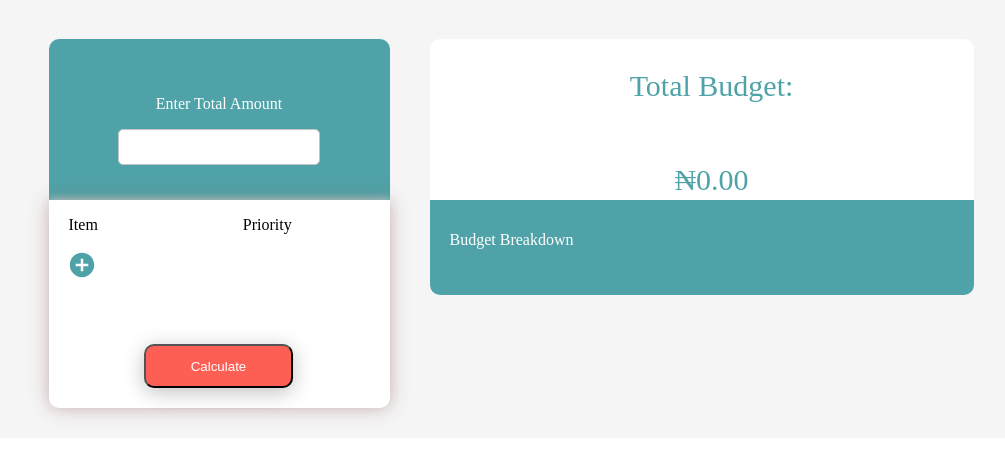
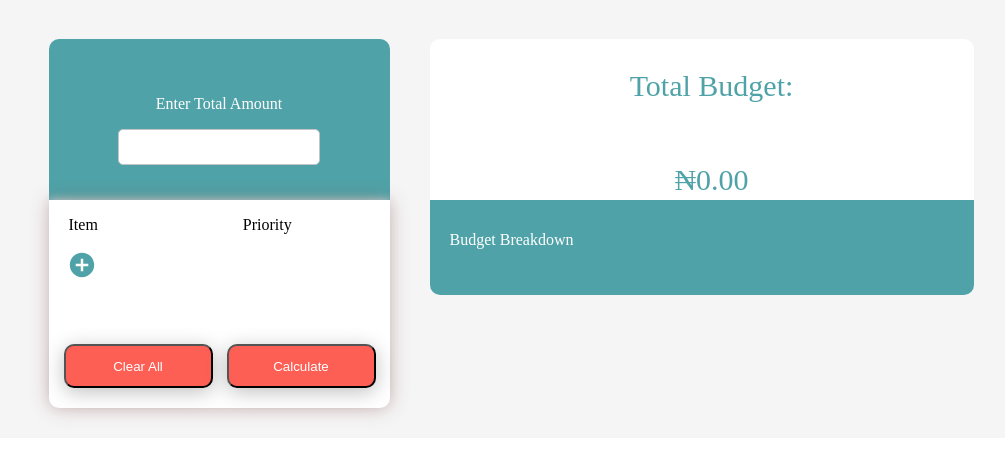
Before and after one commit to hngi/Hephaestus-Budget, a PHP site: page /calculator.html in a window 1280 px wide. Shown: the part 121-585 px from the top of the page, without its empty margins (129-1134 px from the left). Run offline with PHP 8.4, Linux system fonts and the light colour scheme.

Commit message:
adding-clearAll

```diff
--- a/assets/css/calculator.css
+++ b/assets/css/calculator.css
@@ -145,13 +145,21 @@
 
 button {
     margin-top: 60px;
-    margin-left: 95.5px;
+    /* margin-left: 95.5px; */
     width: 149px;
     height: 44px;
     background-color: #FE5F55;
     box-shadow: 0px 4px 20px rgba(0, 0, 0, 0.25);
     border-radius: 10px;
     color: white;
+}
+
+#clear {
+    margin-left: 15px;
+}
+
+#cal {
+    margin-left: 10px;
 }
 
 .breakdown {
@@ -206,6 +214,11 @@ button {
     margin-left: 5px;
 }
 
+.remaining {
+    margin-top: 20px;
+    display: none
+}
+
 @media only screen and (max-width: 1000px) {
     /* .flex-container {
         display: flex;
--- a/assets/js/calculator.js
+++ b/assets/js/calculator.js
@@ -1,6 +1,7 @@
 let total;
 
-var data = []
+let data = []
+let used = 0
 
 function idGenerator() {
     let id
@@ -35,11 +36,15 @@ const calc = document.querySelector('#cal')
 const exp = document.querySelector('.exp')
 const breakdown = document.querySelector('#breakdown')
 const showAmount = document.querySelector('.amount-showing')
+const clearAll = document.querySelector('#clear')
+const remaining = document.querySelector('.remaining')
+const span = document.querySelector('.span')
+
 
 
 function addNew() {
     const i = listIdGenerator()
-    const html = `<div class="item" id=${i}>
+    const html = `<div class="item rem" id=${i}>
     <!-- <p>Priority</p> -->
     <input class="exp" type="text">
     <select class="in">
@@ -71,6 +76,15 @@ function del(e) {
         remove(parentId)
     }
 }
+
+function removeAll() {
+    const item = Array.from(document.querySelectorAll('.rem'))
+    item.forEach(cur => {
+        const parent = cur.parentNode
+        parent.removeChild(cur)
+    })
+}
+
 
 function getRandomColor() {
     var letters = '0123456789ABCDEF';
@@ -116,6 +130,7 @@ function showBreakdown() {
             c = (20 / (low.length * 100))
             v = (Math.floor((c * total) * 100)) / 100
         }
+        used += v
         percentages.push(c)
         return `<div class="align">
         <p>${cur.item}</p>
@@ -140,6 +155,8 @@ function showBreakdown() {
 }
 
 function populate() {
+    used = 0
+    data = []
     total = amount.value
     showAmount.textContent = `₦${total}`
     if (!total) {
@@ -170,6 +187,8 @@ function populate() {
         data[i].priority = cur.value
     })
     showBreakdown()
+    remaining.style.display = 'block'
+    span.textContent = `${total - used}`
 }
 
 
@@ -177,3 +196,4 @@ function populate() {
 add.addEventListener('click', addNew)
 items.addEventListener('click', del)
 cal.addEventListener('click', populate)
+clearAll.addEventListener('click', removeAll)
--- a/calculator.html
+++ b/calculator.html
@@ -38,7 +38,7 @@
                         <p>Item</p>
                         <p class="pri">Priority</p>
                     </div>
-                    <!-- <div class="item" id="0">
+                    <!-- <div class="item rem" id="0">
                         <input class="exp" type="text">
                         <select class="in">
                             <option>Top</option>
@@ -52,6 +52,7 @@
                     <ion-icon class="add-icon" name="add-circle"></ion-icon>
                 </div>
                 <div class="calc">
+                    <button id="clear">Clear All</button>
                     <button id="cal">Calculate</button>
                 </div>
             </div>
@@ -65,7 +66,9 @@
                 <p>Budget Breakdown</p>
                 <div id="breakdown">
                 </div>
+                <div class="remaining">Remaining budget: <span class="span"></span></div>
             </div>
+
 
         </div>
     </div>
```
